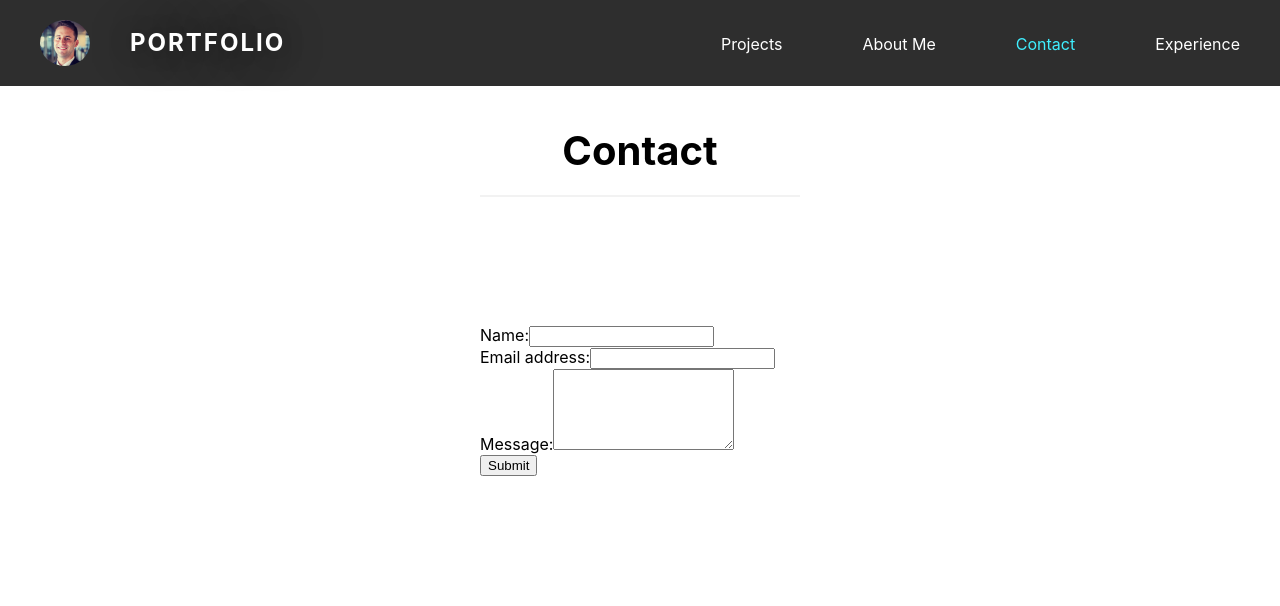
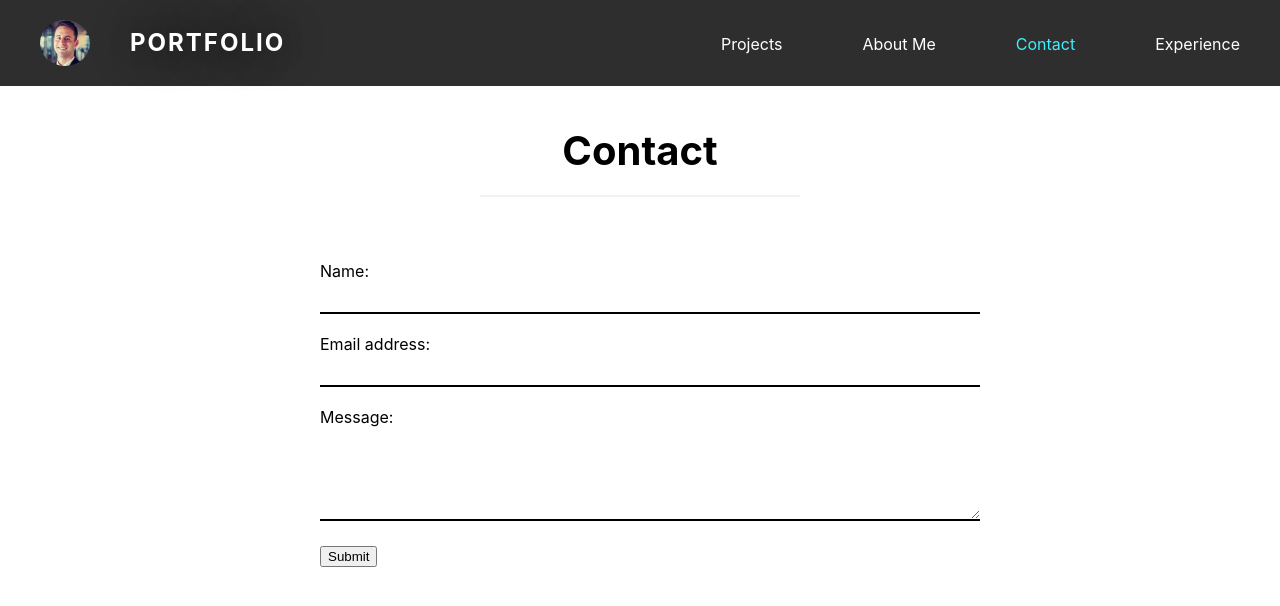
Before and after one commit to 7krich/portfolio, a React (Create React App) app: page / in a window 1280 px wide. Both pictures are taken after a click on the item "Contact". Shown: the top 606 px of the page. Built offline with nearby package versions, Linux system fonts and the light colour scheme.

Commit message:
style contact form

```diff
--- a/src/components/Contact/index.js
+++ b/src/components/Contact/index.js
@@ -55,16 +55,16 @@ function ContactForm(props) {
             <form id="contact-form" onSubmit={handleSubmit}>
                 <div className="center">
                     <div>
-                        <label htmlFor="name">Name:</label>
-                        <input type="text" defaultValue={name} name="name" onBlur={handleChange}/>
+                        <label htmlFor="name" className="field-title" >Name:</label>
+                        <input type="text" className="text-field" defaultValue={name} name="name" onBlur={handleChange}/>
                     </div>
                     <div>
-                        <label htmlFor="email">Email address:</label>
-                        <input type="email" defaultValue = {email} name="email" onBlur={handleChange} />
+                        <label htmlFor="email" className="field-title">Email address:</label>
+                        <input type="email" className="text-field" defaultValue = {email} name="email" onBlur={handleChange} />
                     </div>
                     <div>
-                        <label htmlFor="message">Message:</label>
-                        <textarea name="message" defaultValue = {message} onBlur={handleChange} rows="5" />
+                        <label htmlFor="message" className="field-title">Message:</label>
+                        <textarea name="message" className="text-field" defaultValue = {message} onBlur={handleChange} rows="5" />
                     </div>
                     {errorMessage && (
                         <div>
--- a/src/index.css
+++ b/src/index.css
@@ -252,13 +252,33 @@ h1 {
 #contact-form {
   width: 100%;
   margin: 0;
-  padding-top: 10%;
+  padding-top: 5%;
 }
 
 .center {
   width: 50%;
   margin: auto;
-  padding-left: 25%;
+  justify-content: center;
+  text-align: left;
+}
+
+
+.text-field {
+  border: none;
+  border-bottom: 2px solid black;
+  width: 100%;
+  margin: auto;
+  margin-bottom: 20px;
+  padding-top: 15px;
+  padding-left: 10px;
+  padding-right: 10px;
+}
+
+.text-field:focus {
+  border: none;
+  border-bottom: 2px solid var(--tertiary);
+  outline: none;
+  transition-duration: 1s;
 }
 
 /* About Me styles */
@@ -366,6 +386,18 @@ nav {
   .heading {
     max-width: 50%;
   }
+
+  .center {
+    width: 90%;
+  }
+
+  .text-field {
+    width: 90%;
+  }
+
+  #contact-form {
+    padding-top: 15%;
+  }
 }
 
 /* MEADIA QUERY FOR MOBILE PHONES AND SMALLER */
```
